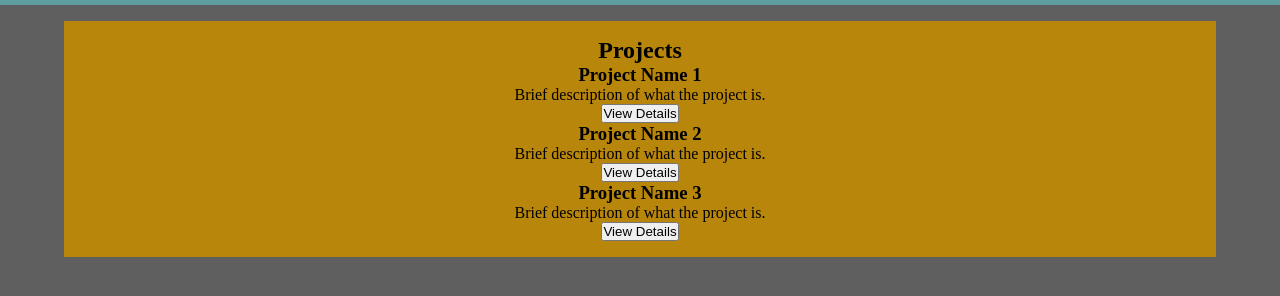
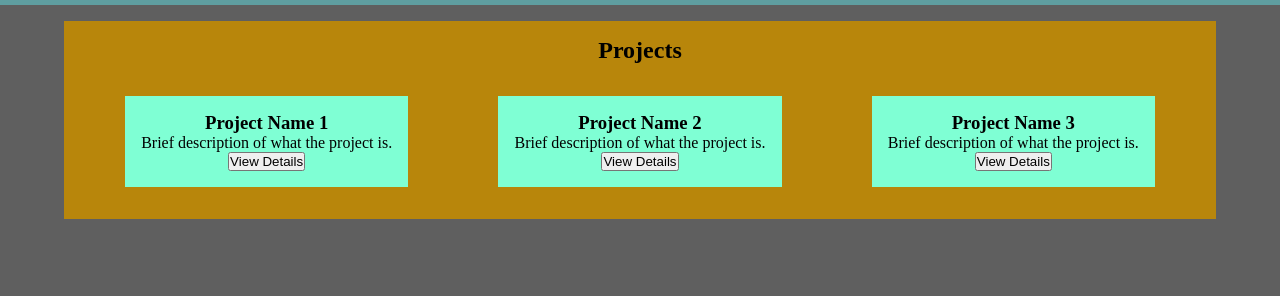
Before and after one commit to R0yalcomet/Portfolio2, a React app: page /projects in a window 1280 px wide. Shown: the part 70-366 px from the top of the page. Built offline with nearby package versions, Linux system fonts and the light colour scheme.

Commit message:
"basic styles for projects container and cards"

```diff
--- a/src/Components/Projects/ProjectCard.js
+++ b/src/Components/Projects/ProjectCard.js
@@ -3,7 +3,7 @@ import { Link } from "react-router-dom";
 
 const ProjectCard = ({ project, index }) => {
     return (
-        <div>
+        <div id="projectsCard">
             <h3>{project.name}</h3>
             <p>{project.summary}</p>
             <Link to={`/${project.id}-${index}`}>
--- a/src/Components/Projects/Projects.js
+++ b/src/Components/Projects/Projects.js
@@ -6,7 +6,7 @@ const Projects = () => {
     return (
         <section id="projects">
             <h2>Projects</h2>
-            <div>
+            <div id="projectsContainer">
                 {projectsData.map((project, index) => <ProjectCard project={project} index={index}/>)}
             </div>
         </section>
--- a/src/index.css
+++ b/src/index.css
@@ -49,3 +49,16 @@ section {
 html {
     background-color: rgb(95, 95, 95);
 }
+
+#projectsContainer {
+    display: flex;
+    justify-content: space-around;
+    margin-top: 1rem;
+    flex-wrap: wrap;
+}
+
+#projectsCard {
+    background-color: aquamarine;
+    padding: 1rem;
+    margin: 1rem;
+}
```
